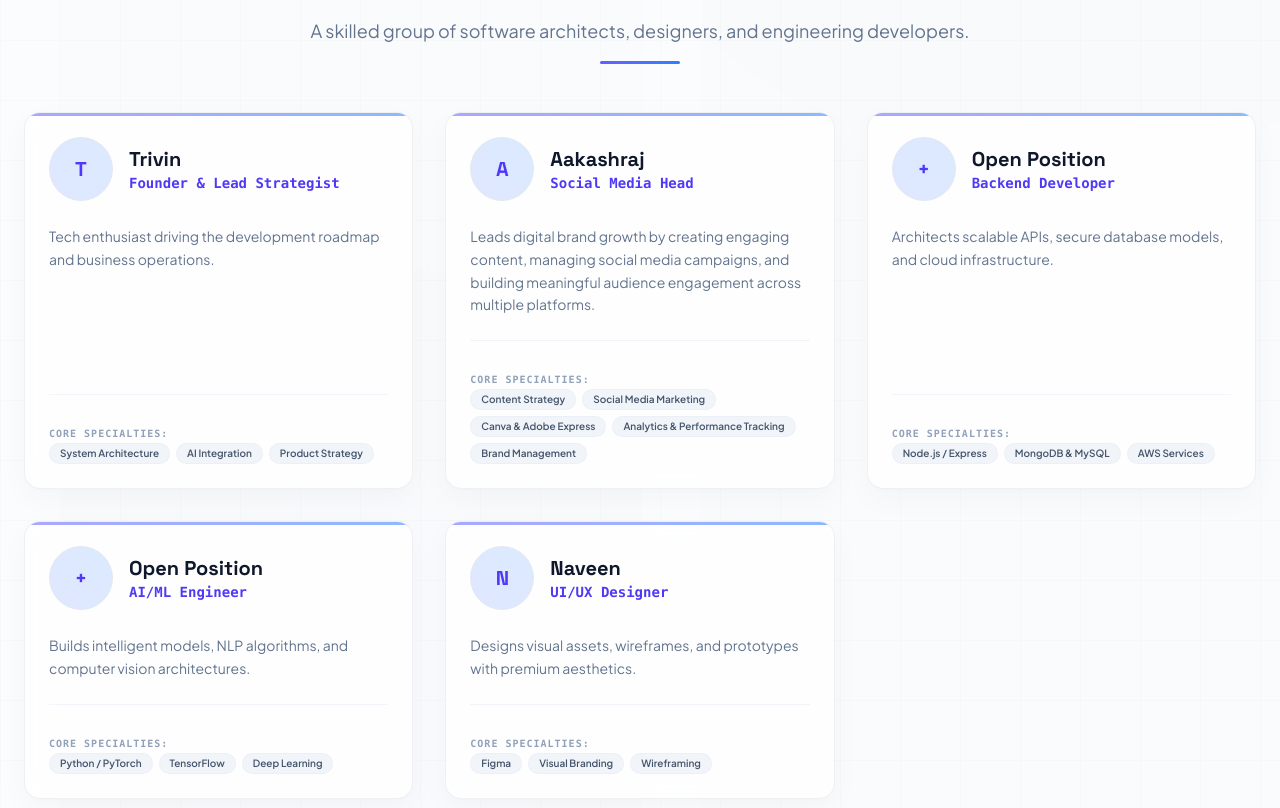
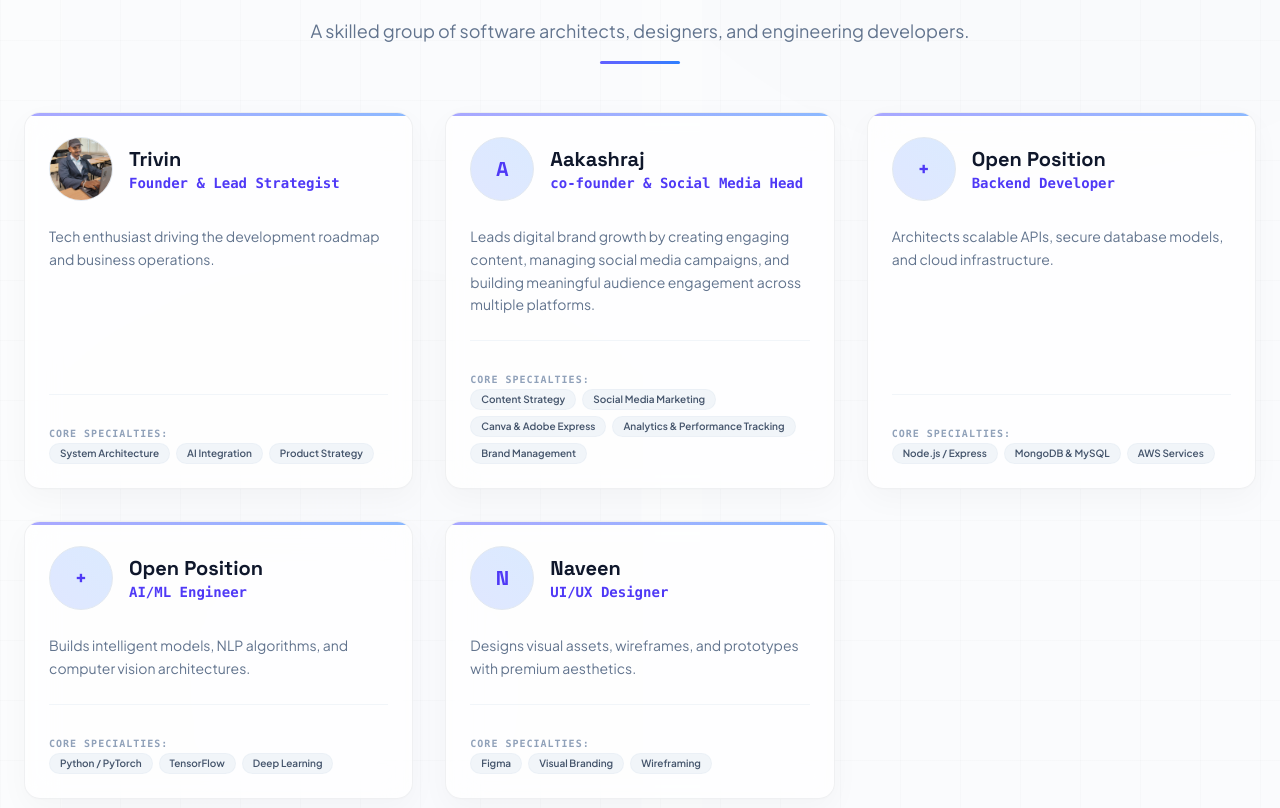
Before and after one commit to TRIVIN3004/Nexora, a React (Vite) app: page / in a window 1280 px wide. Shown: the part 6380-7188 px from the top of the page. Built offline with nearby package versions, Linux system fonts and the light colour scheme.

Commit message:
feat: add profile photo for founder Trivin

```diff
--- a/src/App.jsx
+++ b/src/App.jsx
@@ -7,6 +7,7 @@ import {
   MessageSquare, CheckCircle2, Menu, X, Sparkles, Code,
   Layers, ShieldAlert, Award, Clock, DollarSign, Check
 } from 'lucide-react';
+import trivinPhoto from './assets/trivin.png';
 
 const GithubIcon = ({ size = 20, className = "" }) => (
   <svg
@@ -327,11 +328,12 @@ function App() {
       name: "Trivin",
       role: "Founder & Lead Strategist",
       desc: "Tech enthusiast driving the development roadmap and business operations.",
-      skills: ["System Architecture", "AI Integration", "Product Strategy"]
+      skills: ["System Architecture", "AI Integration", "Product Strategy"],
+      image: trivinPhoto
     },
     {
       name: "Aakashraj",
-      role: "Social Media Head",
+      role: "co-founder & Social Media Head",
       desc: "Leads digital brand growth by creating engaging content, managing social media campaigns, and building meaningful audience engagement across multiple platforms.",
       skills: [ "Content Strategy","Social Media Marketing","Canva & Adobe   Express","Analytics & Performance Tracking","Brand Management" ]
     },
@@ -1005,9 +1007,17 @@ function App() {
                   <div className="space-y-4">
                     <div className="flex items-center space-x-4">
                       <div className="relative w-16 h-16 rounded-full bg-gradient-to-tr from-indigo-100 to-blue-100 border border-slate-200 flex items-center justify-center overflow-hidden flex-shrink-0">
-                        <span className="font-display font-bold text-xl text-indigo-600">
-                          {t.name ? t.name.split(' ').filter(Boolean).map(n => n[0]).join('') : '+'}
-                        </span>
+                        {t.image ? (
+                          <img
+                            src={t.image}
+                            alt={t.name}
+                            className="w-full h-full object-cover"
+                          />
+                        ) : (
+                          <span className="font-display font-bold text-xl text-indigo-600">
+                            {t.name ? t.name.split(' ').filter(Boolean).map(n => n[0]).join('') : '+'}
+                          </span>
+                        )}
                         <div className="absolute inset-0 bg-gradient-to-r from-indigo-500 to-blue-500 opacity-0 group-hover/team:opacity-10 transition-opacity duration-300" />
                       </div>
 
```
Also changed, not shown: src/assets/trivin.png (added).
